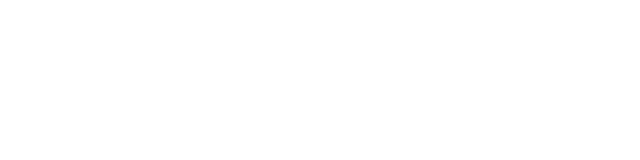
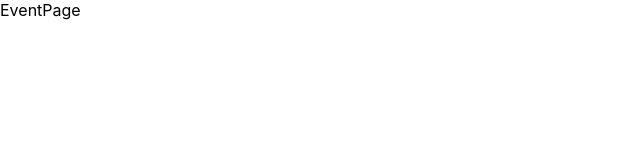
Before and after one commit to dezkareid/checko-webapp, a React (Create React App) app: page /events/1 in a window 1280 px wide. Shown: the top 160 px of the page, without its empty margins (0-640 px from the left). Built offline with nearby package versions, Linux system fonts and the light colour scheme.

Commit message:
added event component to router

```diff
--- a/src/AppRouter/AppRouter.js
+++ b/src/AppRouter/AppRouter.js
@@ -1,10 +1,12 @@
 import React from 'react'
 import { BrowserRouter as Router, Route } from 'react-router-dom'
 import HomePage from '../pages/HomePage/HomePage'
+import EventPage from '../pages/EventPage/EventPage'
 export function AppRouter (props) {
   return (
     <Router>
       <Route path='/' exact component={HomePage} />
+      <Route path='/events/:id' component={EventPage} />
     </Router>
   )
 }
```
